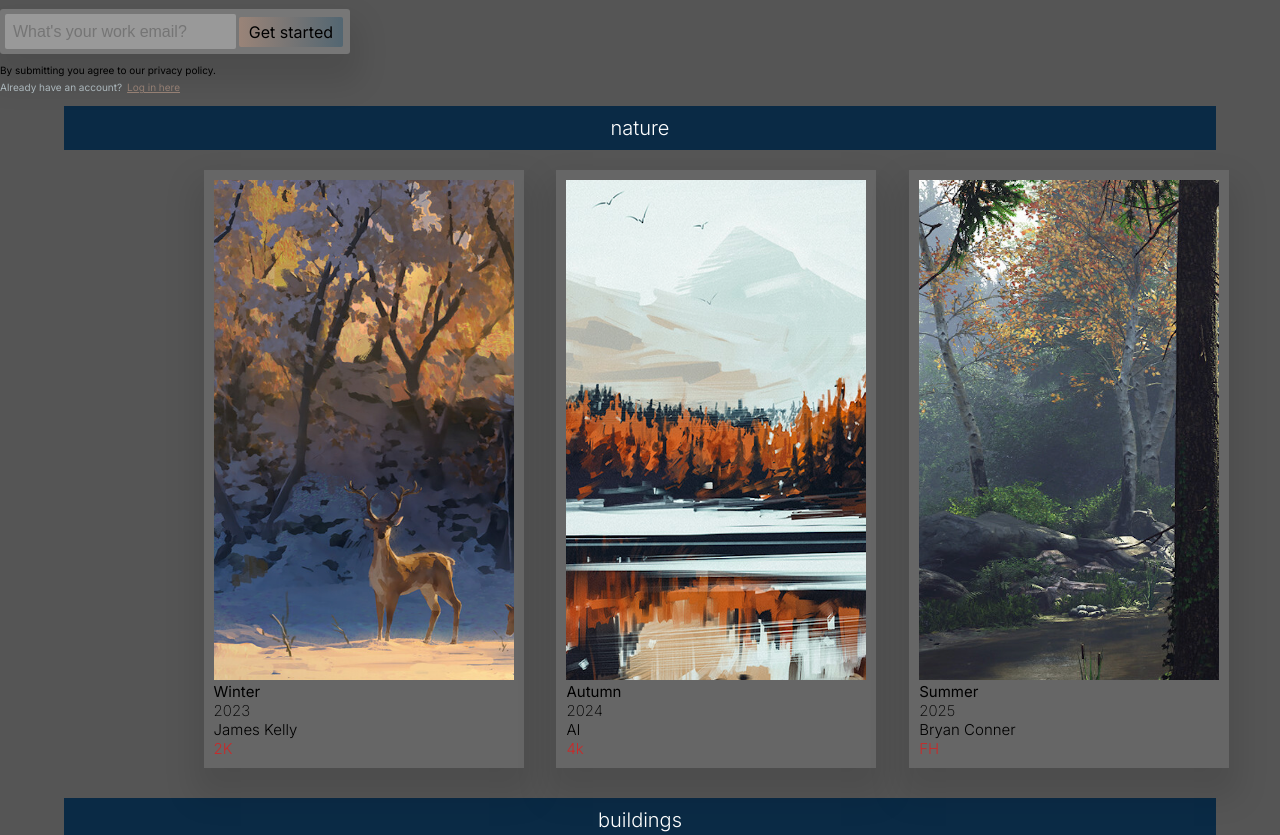
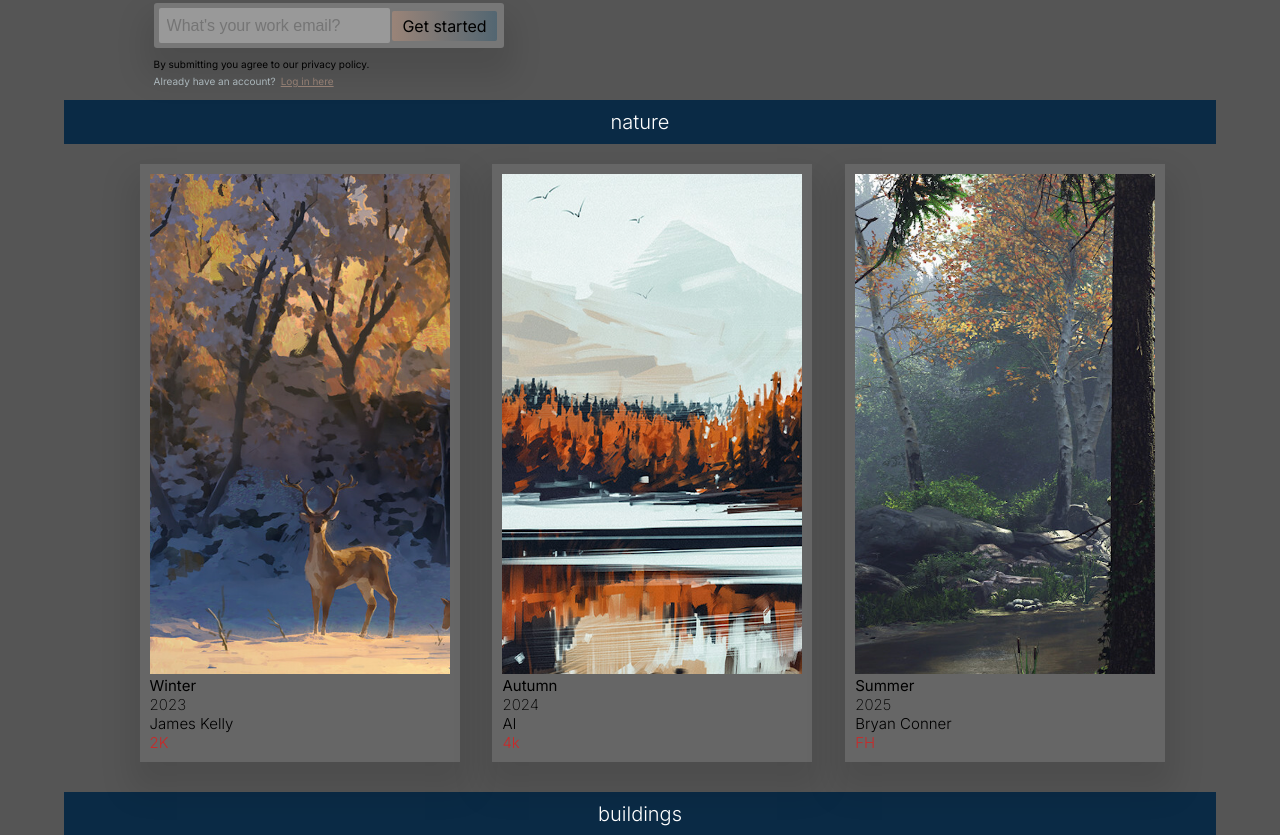
Before and after one commit to Georgebugs/coursework, a plain HTML site: page index.html in a window 1280 px wide. Shown: the part 415-1250 px from the top of the page. Drawn offline with Linux system fonts and the light colour scheme.

Commit message:
Update style.css

```diff
--- a/style.css
+++ b/style.css
@@ -160,7 +160,7 @@ body {
 /* ========================== */
 /* ========================== */
 .main-email {
-/*   padding-left: 7%; */
+  padding-left: 12%;
 }
 .main-text2 {
   width: 400px;
@@ -320,7 +320,7 @@ body {
   height: 500px;
 }
 .logo530 {
-  padding-left: 12%;
+  padding-left: 7%;
   margin: 20px 20px;
   /* margin-right: 30px; */
 }
```
